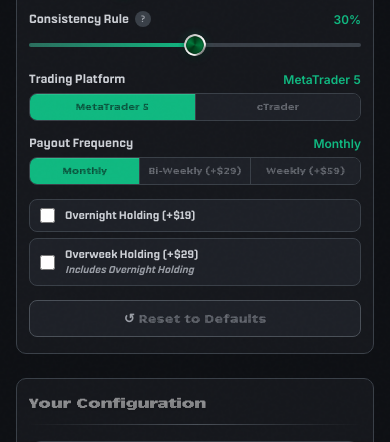
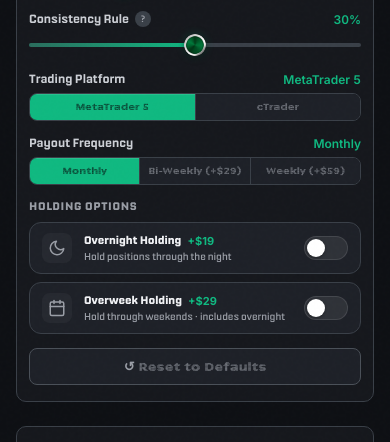
Before and after one commit to dojifunding/Doji-Funding-Website, a PHP site: page / in a window 390 px wide. Shown: the part 4576-5018 px from the top of the page. Run offline with PHP 8.4, Linux system fonts and the light colour scheme; some libraries are stand-ins or nearby versions.

Commit message:
feat: replace overnight/overweek checkboxes with toggle switches
- Add modern toggle switch UI for Overnight and Overweek Holding options
- Switches include moon/calendar icons, price badges, and description text
- Smooth knob animation with emerald glow when active
- Disabled state when overweek includes overnight
- Fully responsive for mobile

```diff
--- a/assets/css/configurator.css
+++ b/assets/css/configurator.css
@@ -49,13 +49,58 @@
 .loss-hint { font-size: 10px; color: var(--text3); font-style: italic; text-align: center; margin-top: 4px; }
 .loss-type-label { display: flex; align-items: center; gap: 6px; margin-bottom: 4px; font-size: 11px; color: var(--text3); font-weight: 500; }
 
-/* ═══ Checkbox Options ═══ */
-.check-opt { display: flex; align-items: center; gap: 10px; padding: 9px 12px; background: var(--bg4); border-radius: 8px; border: 1px solid var(--border); cursor: pointer; transition: border-color 0.2s; font-size: 13px; color: var(--text2); font-weight: 500; }
-.check-opt.checked { border-color: rgba(16,185,129,0.25); }
-.check-opt.disabled { opacity: 0.45; cursor: not-allowed; }
-.check-opt input { width: 15px; height: 15px; accent-color: var(--green); cursor: pointer; }
-.check-opt.disabled input { cursor: not-allowed; }
-.check-subtext { display: block; font-size: 10px; color: var(--text3); font-style: italic; margin-top: 1px; }
+/* ═══ Toggle Switch Options ═══ */
+.switch-section { margin-bottom: 14px; }
+.switch-section-label {
+    font-size: 11px; font-weight: 600; color: var(--text3);
+    text-transform: uppercase; letter-spacing: 0.06em;
+    margin-bottom: 8px;
+}
+.switch-row {
+    display: flex; align-items: center; justify-content: space-between;
+    padding: 14px 16px; background: var(--bg4);
+    border-radius: 12px; border: 1px solid var(--border);
+    cursor: pointer; transition: all 0.25s ease;
+    margin-bottom: 8px; user-select: none;
+}
+.switch-row:hover { border-color: var(--border2); background: rgba(255,255,255,0.03); }
+.switch-row.active { border-color: rgba(16,185,129,0.3); background: rgba(16,185,129,0.04); }
+.switch-row.disabled { opacity: 0.4; cursor: not-allowed; pointer-events: none; }
+.switch-left { display: flex; align-items: center; gap: 12px; flex: 1; min-width: 0; }
+.switch-icon {
+    width: 36px; height: 36px; border-radius: 10px;
+    display: flex; align-items: center; justify-content: center;
+    background: rgba(255,255,255,0.04); color: var(--text3);
+    flex-shrink: 0; transition: all 0.25s ease;
+}
+.switch-row.active .switch-icon { background: rgba(16,185,129,0.12); color: var(--green); }
+.switch-text { display: flex; flex-direction: column; gap: 2px; min-width: 0; }
+.switch-label { font-size: 13px; font-weight: 600; color: var(--text); display: flex; align-items: center; gap: 6px; }
+.switch-price { font-size: 11px; font-weight: 700; color: var(--green); font-family: 'Inter', sans-serif; }
+.switch-row.active .switch-price { color: var(--green); }
+.switch-sub { font-size: 11px; color: var(--text3); line-height: 1.3; }
+
+/* The toggle track */
+.switch-toggle {
+    width: 44px; height: 24px; border-radius: 12px;
+    background: rgba(255,255,255,0.08); border: 1px solid rgba(255,255,255,0.1);
+    position: relative; flex-shrink: 0;
+    transition: all 0.3s cubic-bezier(0.4, 0, 0.2, 1);
+}
+.switch-toggle.on {
+    background: var(--green); border-color: var(--green);
+    box-shadow: 0 0 12px var(--green-glow);
+}
+.switch-knob {
+    width: 18px; height: 18px; border-radius: 50%;
+    background: #ffffff; position: absolute;
+    top: 2px; left: 2px;
+    transition: transform 0.3s cubic-bezier(0.4, 0, 0.2, 1);
+    box-shadow: 0 1px 3px rgba(0,0,0,0.3);
+}
+.switch-toggle.on .switch-knob {
+    transform: translateX(20px);
+}
 
 /* ═══ Warning ═══ */
 .warning-box { background: rgba(255,159,26,0.08); border: 1px solid rgba(255,159,26,0.25); border-radius: 8px; padding: 10px 12px; margin-top: 4px; font-size: 12px; color: var(--orange); line-height: 1.5; }
@@ -180,7 +225,9 @@
     .cfg-title { font-size: 16px; }
     .toggle-btn { padding: 8px 8px; font-size: 11px; }
     .toggle-sm .toggle-btn { padding: 6px 5px; font-size: 9px; }
-    .check-opt { padding: 10px 12px; font-size: 12px; }
+    .switch-row { padding: 12px 14px; }
+    .switch-icon { width: 32px; height: 32px; border-radius: 8px; }
+    .switch-label { font-size: 12px; }
     .slider-header { font-size: 12px; }
     .slider-val { font-size: 12px; }
     .slider-track { height: 24px; }
@@ -208,7 +255,10 @@
     .cfg-title { font-size: 15px; }
     .toggle-btn { padding: 7px 6px; font-size: 10px; }
     .toggle-sm .toggle-btn { padding: 5px 3px; font-size: 8px; }
-    .check-opt { padding: 8px 10px; font-size: 11px; }
+    .switch-row { padding: 10px 12px; }
+    .switch-icon { width: 30px; height: 30px; }
+    .switch-label { font-size: 11px; }
+    .switch-sub { font-size: 10px; }
     .purchase-btn { font-size: 13px; padding: 12px 0; }
     .price-val { font-size: 30px; }
     .summary-cards.cols-3 { grid-template-columns: 1fr; }
--- a/assets/js/configurator.js
+++ b/assets/js/configurator.js
@@ -102,12 +102,23 @@ const Configurator = (function() {
         ).join('')}</div>`;
     }
 
-    function makeCheck(id, checked, label, disabled, subtext) {
-        const cls = `check-opt${checked ? ' checked' : ''}${disabled ? ' disabled' : ''}`;
-        return `<label class="${cls}">
-            <input type="checkbox" ${checked ? 'checked' : ''} ${disabled ? 'disabled' : ''} onchange="Configurator.onCheck('${id}',this.checked)">
-            <span>${label}${subtext ? `<span class="check-subtext">${subtext}</span>` : ''}</span>
-        </label>`;
+    function makeSwitch(id, checked, label, disabled, subtext, icon) {
+        const cls = `switch-row${checked ? ' active' : ''}${disabled ? ' disabled' : ''}`;
+        const iconSvg = icon === 'moon'
+            ? '<svg width="18" height="18" viewBox="0 0 24 24" fill="none" stroke="currentColor" stroke-width="2" stroke-linecap="round" stroke-linejoin="round"><path d="M21 12.79A9 9 0 1 1 11.21 3 7 7 0 0 0 21 12.79z"/></svg>'
+            : '<svg width="18" height="18" viewBox="0 0 24 24" fill="none" stroke="currentColor" stroke-width="2" stroke-linecap="round" stroke-linejoin="round"><rect x="3" y="4" width="18" height="18" rx="2" ry="2"/><line x1="16" y1="2" x2="16" y2="6"/><line x1="8" y1="2" x2="8" y2="6"/><line x1="3" y1="10" x2="21" y2="10"/></svg>';
+        return `<div class="${cls}" onclick="${disabled ? '' : `Configurator.onCheck('${id}',!this.classList.contains('active'))`}">
+            <div class="switch-left">
+                <span class="switch-icon">${iconSvg}</span>
+                <div class="switch-text">
+                    <span class="switch-label">${label}</span>
+                    ${subtext ? `<span class="switch-sub">${subtext}</span>` : ''}
+                </div>
+            </div>
+            <div class="switch-toggle${checked ? ' on' : ''}">
+                <div class="switch-knob"></div>
+            </div>
+        </div>`;
     }
 
     // ═══════════════════════
@@ -176,12 +187,13 @@ const Configurator = (function() {
             ${makeToggle('payout', [{id:'monthly',label:'Monthly'},{id:'biweekly',label:'Bi-Weekly (+$29)'},{id:'weekly',label:'Weekly (+$59)'}], S.payout)}
         </div>`;
 
-        // Holding options
+        // Holding options (toggle switches)
         const onPrice = t === 'onestep' ? 19 : 25;
         const owPrice = t === 'onestep' ? 29 : 39;
-        html += `<div style="display:flex;flex-direction:column;gap:6px;margin-bottom:10px">
-            ${makeCheck('overnight', !S.overweek && S.overnight, `Overnight Holding (+$${onPrice})`, S.overweek, S.overweek ? 'Included with Overweek Holding' : '')}
-            ${makeCheck('overweek', S.overweek, `Overweek Holding (+$${owPrice})`, false, 'Includes Overnight Holding')}
+        html += `<div class="switch-section">
+            <div class="switch-section-label">Holding Options</div>
+            ${makeSwitch('overnight', !S.overweek && S.overnight, `Overnight Holding <span class="switch-price">+$${onPrice}</span>`, S.overweek, S.overweek ? 'Included with Overweek Holding' : 'Hold positions through the night', 'moon')}
+            ${makeSwitch('overweek', S.overweek, `Overweek Holding <span class="switch-price">+$${owPrice}</span>`, false, 'Hold through weekends · includes overnight', 'calendar')}
         </div>`;
 
         // Equal loss warning
@@ -769,7 +781,9 @@ const Configurator = (function() {
         updateUI();
     }
 
-    function onCheck(id, checked) {
+    function onCheck(id, val) {
+        // val can be boolean or event — normalize
+        const checked = typeof val === 'boolean' ? val : !!val;
         if (id === 'overnight') {
             S.overnight = checked;
         } else if (id === 'overweek') {
```
